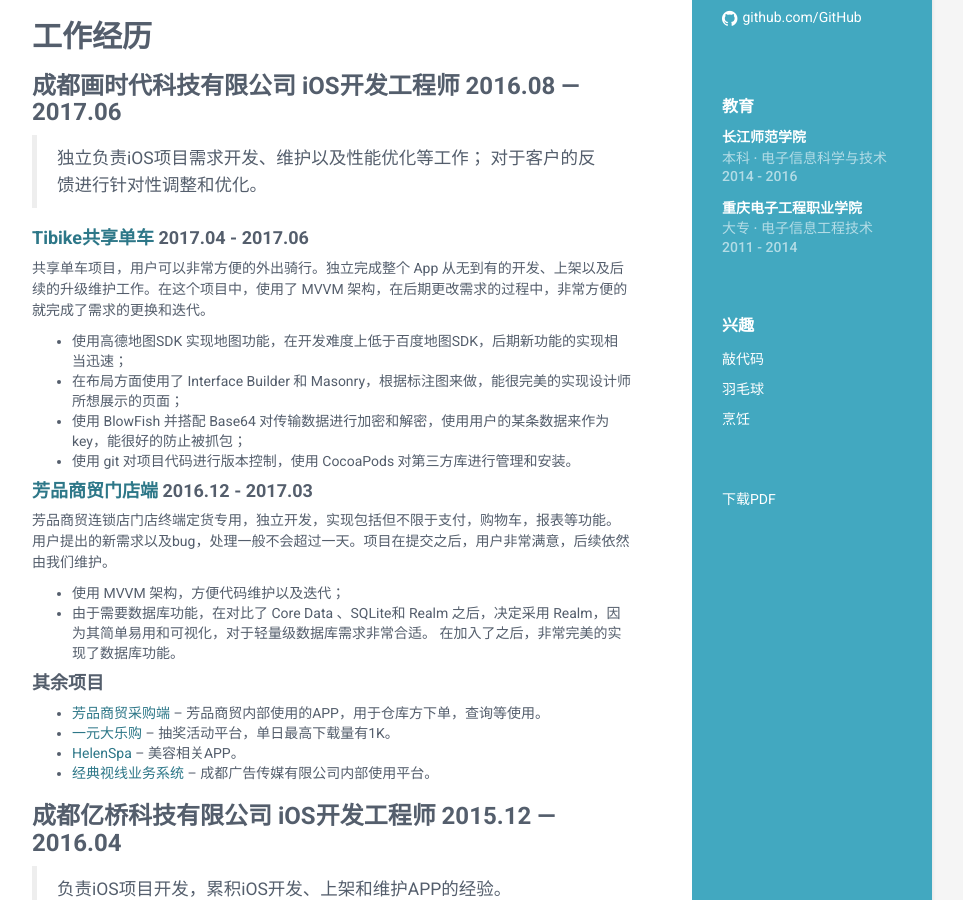
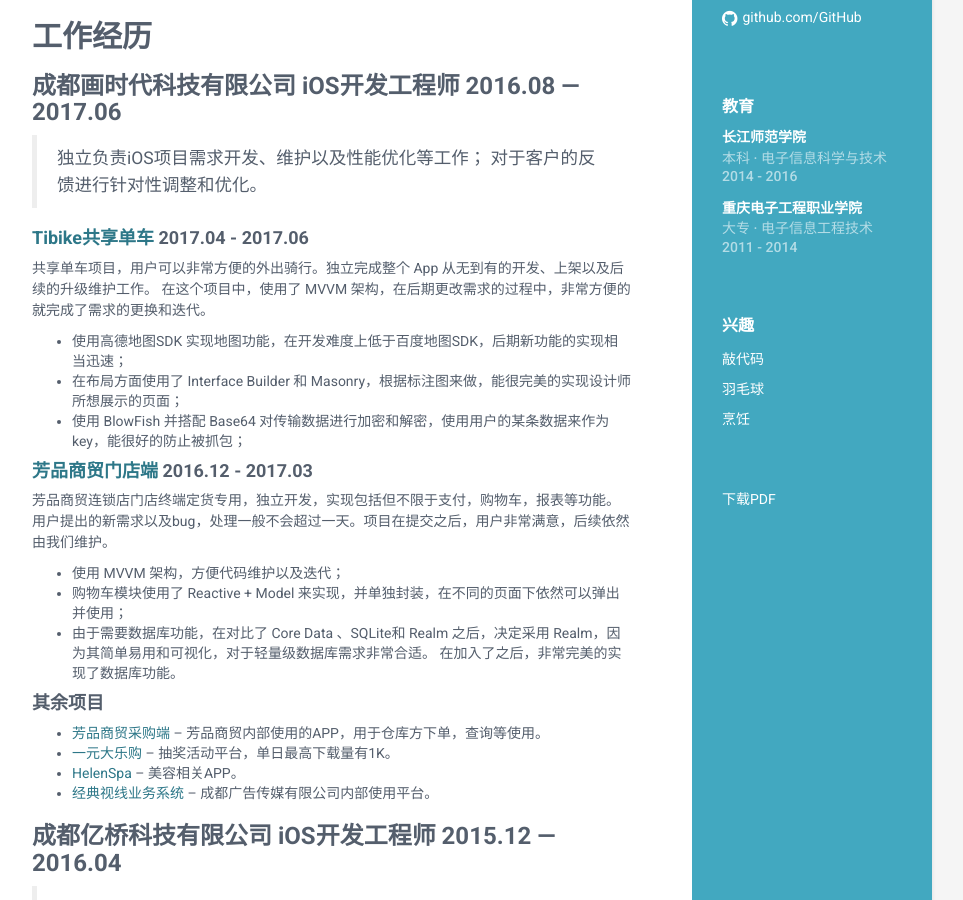
Before and after one commit to OYcedar/Resume, a Jekyll site: the page built from resume.md, in a window 1280 px wide and 900 px high, scrolled down 416 px. Shown: the whole window, without its empty margins (188-1151 px from the left). Built offline with Jekyll 4.4.1, drawn with Linux system fonts in a browser that asks for light colours; our own code applies the rules of GitHub Pages for plain Markdown files.

Commit message:
Update resume.md

```diff
--- a/resume.md
+++ b/resume.md
@@ -19,18 +19,20 @@
 
 #### [Tibike共享单车](https://itunes.apple.com/cn/app/tibike/id1221822385?l=zh&ls=1&mt=8)  2017.04 - 2017.06
 
-共享单车项目，用户可以非常方便的外出骑行。独立完成整个 App 从无到有的开发、上架以及后续的升级维护工作。在这个项目中，使用了 MVVM 架构，在后期更改需求的过程中，非常方便的就完成了需求的更换和迭代。
+共享单车项目，用户可以非常方便的外出骑行。独立完成整个 App 从无到有的开发、上架以及后续的升级维护工作。
+在这个项目中，使用了 MVVM 架构，在后期更改需求的过程中，非常方便的就完成了需求的更换和迭代。
 
 * 使用高德地图SDK 实现地图功能，在开发难度上低于百度地图SDK，后期新功能的实现相当迅速；
 * 在布局方面使用了 Interface Builder 和 Masonry，根据标注图来做，能很完美的实现设计师所想展示的页面；
 * 使用 BlowFish 并搭配 Base64 对传输数据进行加密和解密，使用用户的某条数据来作为 key，能很好的防止被抓包；
-* 使用 git 对项目代码进行版本控制，使用 CocoaPods 对第三方库进行管理和安装。
 
 #### [芳品商贸门店端](https://itunes.apple.com/cn/app/%E8%8A%B3%E5%93%81%E5%95%86%E8%B4%B8%E9%97%A8%E5%BA%97%E7%AB%AF/id1197963132?l=zh&ls=1&mt=8)  2016.12 - 2017.03
 
-芳品商贸连锁店门店终端定货专用，独立开发，实现包括但不限于支付，购物车，报表等功能。用户提出的新需求以及bug，处理一般不会超过一天。项目在提交之后，用户非常满意，后续依然由我们维护。
+芳品商贸连锁店门店终端定货专用，独立开发，实现包括但不限于支付，购物车，报表等功能。
+用户提出的新需求以及bug，处理一般不会超过一天。项目在提交之后，用户非常满意，后续依然由我们维护。
 
 * 使用 MVVM 架构，方便代码维护以及迭代；
+* 购物车模块使用了 Reactive + Model 来实现，并单独封装，在不同的页面下依然可以弹出并使用；
 * 由于需要数据库功能，在对比了 Core Data 、SQLite和 Realm 之后，决定采用 Realm，因为其简单易用和可视化，对于轻量级数据库需求非常合适。 在加入了之后，非常完美的实现了数据库功能。
 
 #### 其余项目
```
